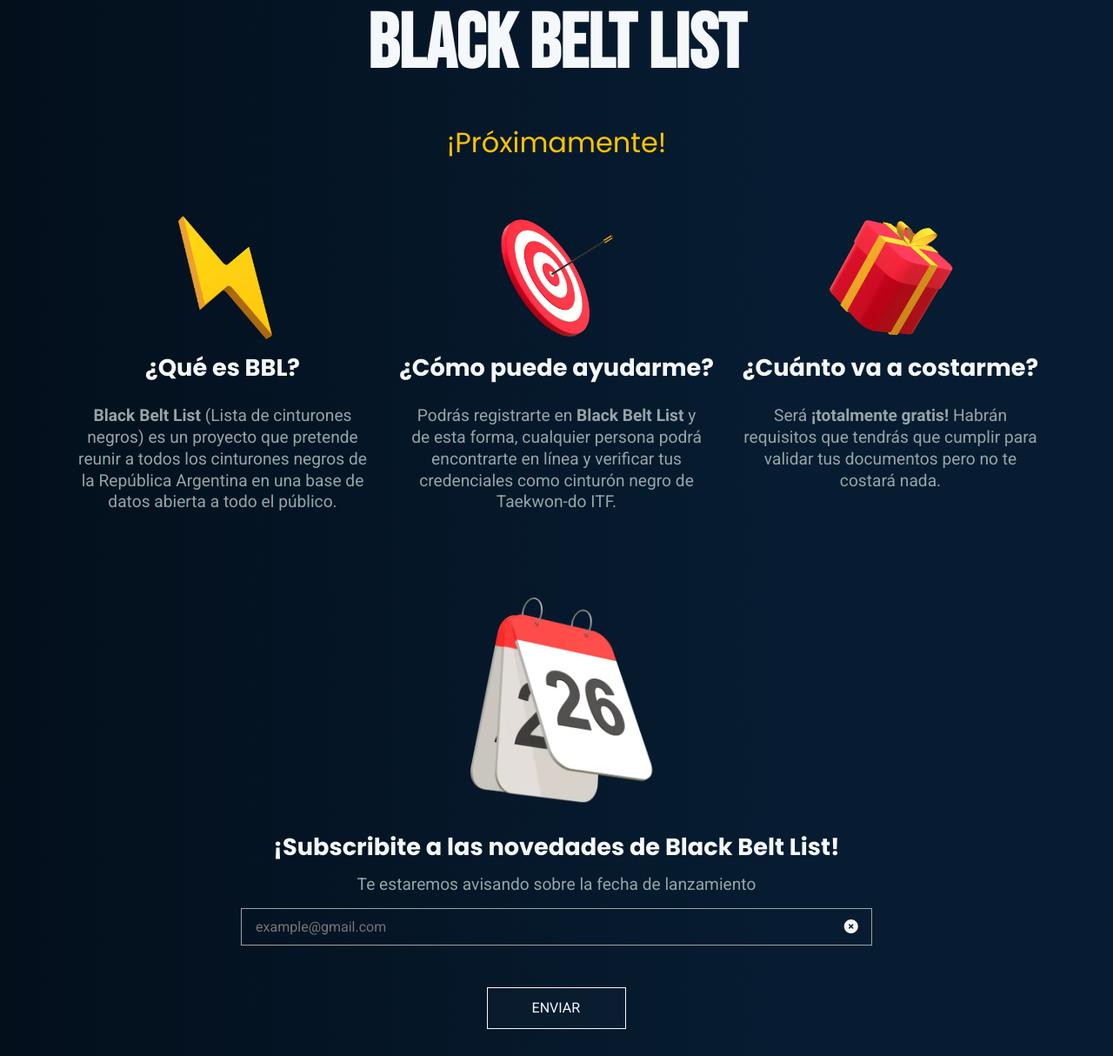
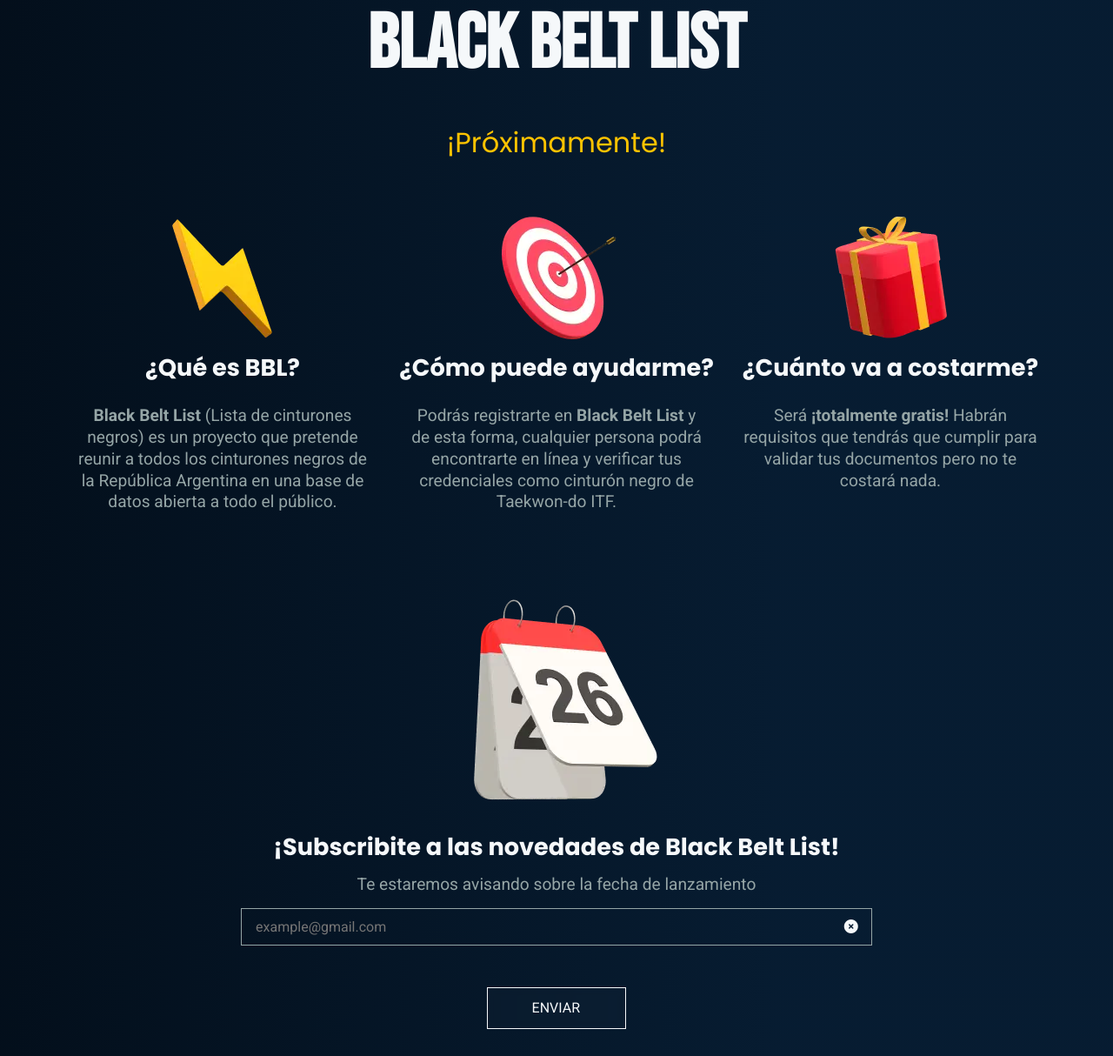
Before and after one commit to DataAnalystGabo/taekwondoitf.online, a PHP site: page / in a window 1280 px wide. Shown: the part 904-2118 px from the top of the page at 87% size. Run offline with PHP 8.4, Linux system fonts and the light colour scheme; data that the repository does not hold is empty; a stand-in replaces the project's code that opens the database connection; some libraries are stand-ins or nearby versions.

Commit message:
-v 1.1.0 optimizaciond de imagenes con srcset

```diff
--- a/css/index.css
+++ b/css/index.css
@@ -66,6 +66,10 @@
                 flex-direction: row;
                 justify-content: space-between;
                 margin-left: 0;
+            }
+
+            .actions--bbl{
+                margin: 0 auto;
             }
 
                 .actions__link{
--- a/index.php
+++ b/index.php
@@ -99,18 +99,14 @@ $statementSQL->setFetchMode(PDO::FETCH_ASSOC);
                     <img class="prime__img" src="image/cover-desktop.webp" alt="Taekwondistas compitiendo en Copa del Mundo"> -->
 
                     <img class="prime__img" srcset="image/cover-prime-480x1000.webp 480w,
-                                                    image/cover-prime-768x1100.webp 768w,
-                                                    image/cover-prime-1024x1200.webp 1024w,
                                                     image/cover-prime-1200x700.webp 1200w,
                                                     image/cover-prime-1319x879.webp 1319w"
 
-                                                    size="(max-width : 480px) 100%,
-                                                          (max-width : 768px) 100%,
-                                                          (max-width : 1024px) 100%,
-                                                          (max-width : 1200px) 100%,
-                                                          100%"
+                                                    sizes="(max-width : 500px) 480px,
+                                                          (max-width : 1200px) 1200px,
+                                                          (min-width : 1201px) 1319px"
 
-                                            src="image/cover-prime-480x1100.webp" alt="Taekwondista ejecutando una forma en un Campeonato Mundial de Taekwondo">
+                                            src="image/cover-prime-480x1000.webp" alt="Taekwondista ejecutando una forma en un Campeonato Mundial de Taekwondo">
                 </picture>
 
                 <div class="prime__filter"></div>
@@ -219,7 +215,7 @@ $statementSQL->setFetchMode(PDO::FETCH_ASSOC);
 
                         <div class="questionfreq__group">
                             <div class="questionfreq__picture">
-                                <img class="questionfreq__img" src="image/boltIcon.webp" alt="Icono 3d de Rayo Dorado">
+                                <img class="questionfreq__img" src="image/bolt-144x144.webp" alt="Icono 3d de Rayo Dorado">
                             </div>
                             <h3 class="questionfreq__title">¿Qué es BBL?</h3>
                             <p class="questionfreq__resumen"><strong>Black Belt List</strong> (Lista de cinturones negros) es un proyecto
@@ -230,7 +226,7 @@ $statementSQL->setFetchMode(PDO::FETCH_ASSOC);
 
                         <div class="questionfreq__group">
                             <div class="questionfreq__picture">
-                                <img class="questionfreq__img" src="image/targetIcon.webp" alt="Icono 3d de Blanco con flecha clavada">
+                                <img class="questionfreq__img" src="image/target-144x144.webp" alt="Icono 3d de Blanco con flecha clavada">
                             </div>
                             <h3 class="questionfreq__title">¿Cómo puede ayudarme?</h3>
                             <p class="questionfreq__resumen">Podrás registrarte en <strong>Black Belt List</strong> y
@@ -241,7 +237,7 @@ $statementSQL->setFetchMode(PDO::FETCH_ASSOC);
 
                         <div class="questionfreq__group">
                             <div class="questionfreq__picture">
-                                <img class="questionfreq__img" src="image/giftIcon.webp" alt="Icono 3d de Regalo color rojo">
+                                <img class="questionfreq__img" src="image/gift-144x144.webp" alt="Icono 3d de Regalo color rojo">
                             </div>
                             <h3 class="questionfreq__title">¿Cuánto va a costarme?</h3>
                             <p class="questionfreq__resumen">Será <strong>¡totalmente gratis!</strong> Habrán requisitos
@@ -253,9 +249,22 @@ $statementSQL->setFetchMode(PDO::FETCH_ASSOC);
 
 
                     <form class="form container">
-                        <div class="form__icon">
-                            <img class="form__img" src="image/calendarIcon.webp" alt="Icono 3d de Calendario">
-                        </div>
+                        <picture class="form__icon">
+
+                            <img class="form__img"
+                            srcset="image/calendar-160x160.webp 160w,
+                                    image/calendar-240x240.webp 240w"
+                            sizes="(max-width : 500px) 160px,
+                                  (min-width : 501px) 240px"
+                            src="image/calendar-240x240.webp" alt="Icono con forma de calendario con el numero 26 en el centro">
+
+                            <!-- <img class="form__img" src="image/calendarIcon.webp" alt="Icono 3d de Calendario">
+                        size="(max-width : 480px) 100%,
+                                                            (max-width : 768px) 100%,
+                                                            (max-width : 1024px) 100%,
+                                                            (max-width : 1200px) 100%,
+                                                            100%"-->
+                        </picture>
 
                         <div class="form__group">
                             <h3 class="form__title">¡Subscribite a las novedades de Black Belt List!</h3>
```
Also changed, not shown: image/bolt-144x144.webp (added), image/boltIcon.webp (deleted), image/calendar-160x160.webp (added), image/calendar-240x240.webp (added), image/calendarIcon.webp (deleted), image/gift-144x144.webp (added), image/giftIcon.webp (deleted), image/target-144x144.webp (added), image/targetIcon.webp (deleted).
